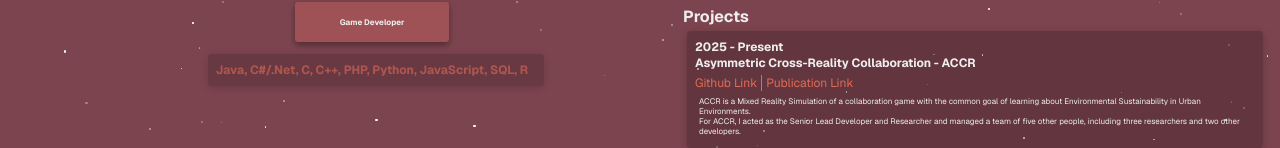
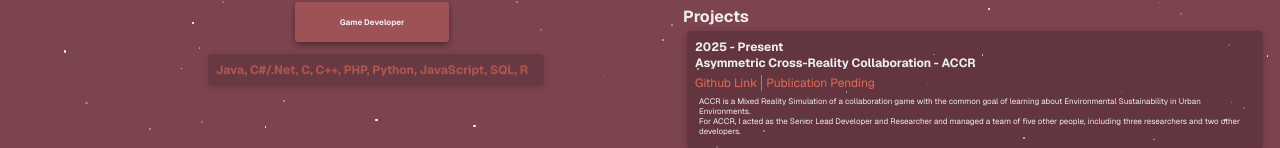
Before and after one commit to erinargo/portfolio, a Next.js app: page /portfolio/ in a window 1280 px wide. Shown: the part 367-515 px from the top of the page. Built offline with nearby package versions, Linux system fonts and the light colour scheme.

Commit message:
added projects

```diff
--- a/src/app/page.js
+++ b/src/app/page.js
@@ -163,8 +163,8 @@ export default function Home() {
                                 <b>2025 - Present</b>
                                 <b>Asymmetric Cross-Reality Collaboration - ACCR</b>
                                 <span>
-                                  <a>Github Link</a>
-                                  <a>Publication Link</a>
+                                  <a href={ 'https://github.com/erinargo/Asymmetric-Cross-Reality-Collaboration' }>Github Link</a>
+                                  <a>Publication Pending</a>
                                 </span>
                             </div>
                             <div className={styles.skillbody}>
@@ -193,7 +193,7 @@ export default function Home() {
                             <div className={styles.skillhead}>
                                 <b>2024</b>
                                 <b>StyleVeRse</b>
-                                <a>Github Link</a>
+                                <a href={ 'https://github.com/erinargo/stylevr' }>Github Link</a>
                             </div>
                             <div className={styles.skillbody}>
                                 StyleVR is a fashion show simulation in Virtual Reality designed for Research. <br/>
@@ -205,7 +205,7 @@ export default function Home() {
                             <div className={styles.skillhead}>
                                 <b>2024</b>
                                 <b>Entities of the Void -- EotV</b>
-                                <a>Github Link</a>
+                                <a href={ 'https://github.com/erinargo/entities-of-the-void' }>Github Link</a>
                             </div>
                             <div className={styles.skillbody}>
                                 EotV is a cooperative game about fighting aliens made in Unity. <br/>
```
